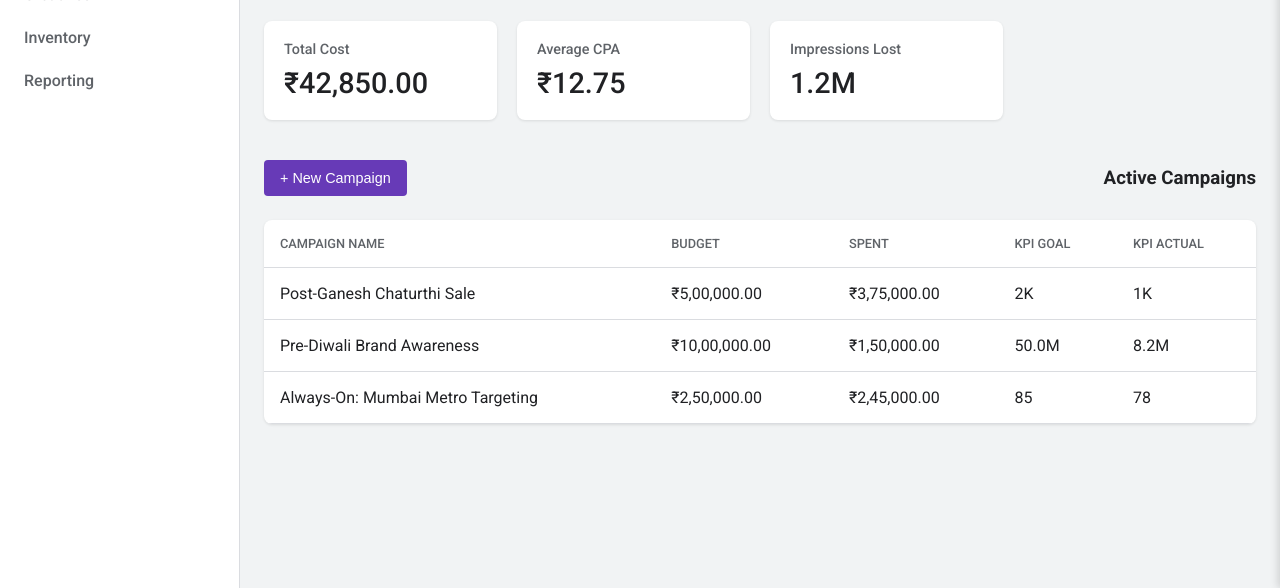
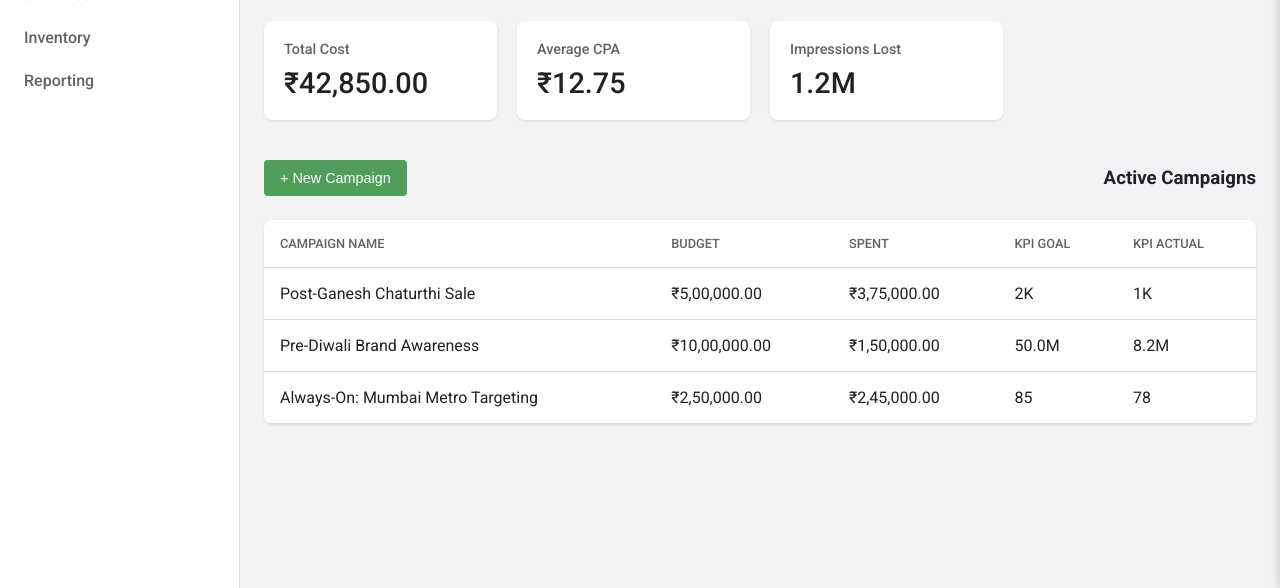
Before and after one commit to Shannon0299/dv360-mock-dashboard, a plain HTML site: page index.html in a window 1280 px wide. Shown: the part 212-800 px from the top of the page. Drawn offline with nearby package versions, Linux system fonts and the light colour scheme.

Commit message:
Update style.css

```diff
--- a/style.css
+++ b/style.css
@@ -105,7 +105,7 @@ main {
 }
 
 .create-btn {
-    background-color: #673AB7;
+    background-color: #4F9F5A;
     color: var(--white);
     border: none;
     padding: 10px 16px;
```
